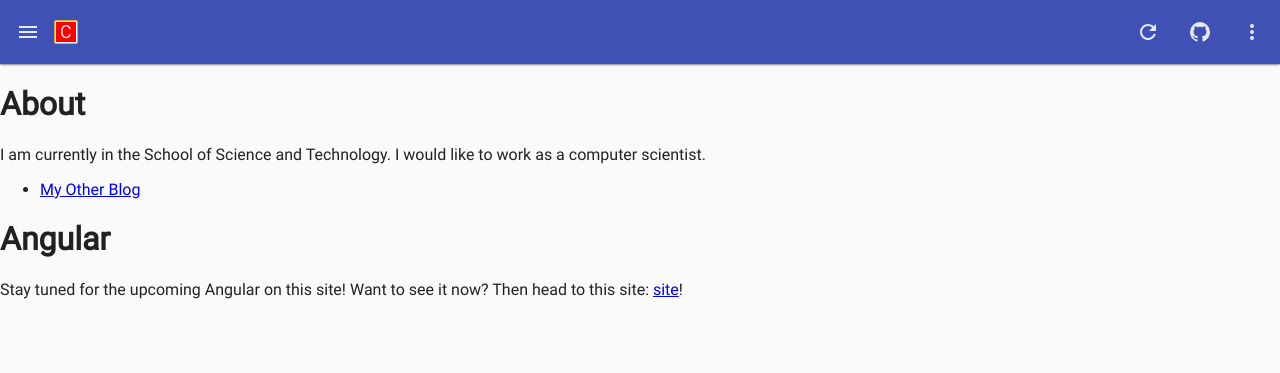
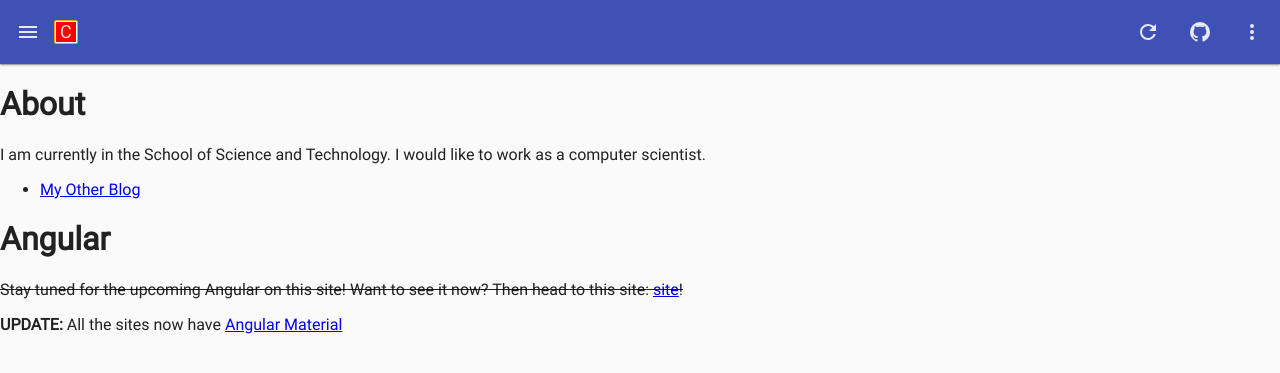
Before and after one commit to EdricChan03/edricchan03.github.io, a Jekyll site: the page about/index.html, which Jekyll copies as it is, in a window 1280 px wide. Shown: the top 373 px of the page. Built offline with Jekyll 4.4.1, drawn with Linux system fonts in a browser that asks for light colours.

Commit message:
feat() - Update links
- Material Design Specs
- Google+

```diff
--- a/_layouts/default.html
+++ b/_layouts/default.html
@@ -12,7 +12,7 @@
 Reference: http://www.w3schools.com
 My Other Blog: https://chanziyangedric.blogspot.com
 Sample code available at https://material.angularjs.org/latest/demo
-Material Design Specs: https://material.google.com
+Material Design Specs: https://material.io/guidelines
 
 MADE WITH HTML5, JAVASCRIPT AND CSS3
 -->
--- a/about/index.html
+++ b/about/index.html
@@ -38,7 +38,8 @@
 			</div>
 			<div id="angular">
 				<h1>Angular</h1>
-				<p>Stay tuned for the upcoming Angular on this site! Want to see it now? Then head to this site: <a href="https://chan4077.github.io/beta">site</a>!</p>
+				<p><s>Stay tuned for the upcoming Angular on this site! Want to see it now? Then head to this site: <a href="https://chan4077.github.io/beta">site</a>!</s></p>
+				<p><strong>UPDATE:</strong> All the sites now have <a href="https://material.angularjs.org">Angular Material</a></p>
 			</div>
 		</md-content>
 	</div>
--- a/js/site/main.js
+++ b/js/site/main.js
@@ -28,7 +28,7 @@
 .controller('SocialController', function($scope) {
   $scope.social = [
     {name: 'Facebook', url: 'https://facebook.com/Chan4077'},
-    {name: 'Google+', url: 'https://plus.google.com/108173317645034603378'},
+    {name: 'Google+', url: 'https://plus.google.com/+EdricChan03'},
     {name: 'Twitter', url: 'https://twitter.com/Chan4077'},
     {name: 'Github', url: 'https://github.com/Chan4077'},
     {name: 'YouTube', url: 'https://www.youtube.com/channel/UCr2qrcCxls5FnYXsNFtVEzw'},
```
Also changed, not shown: README.md.
